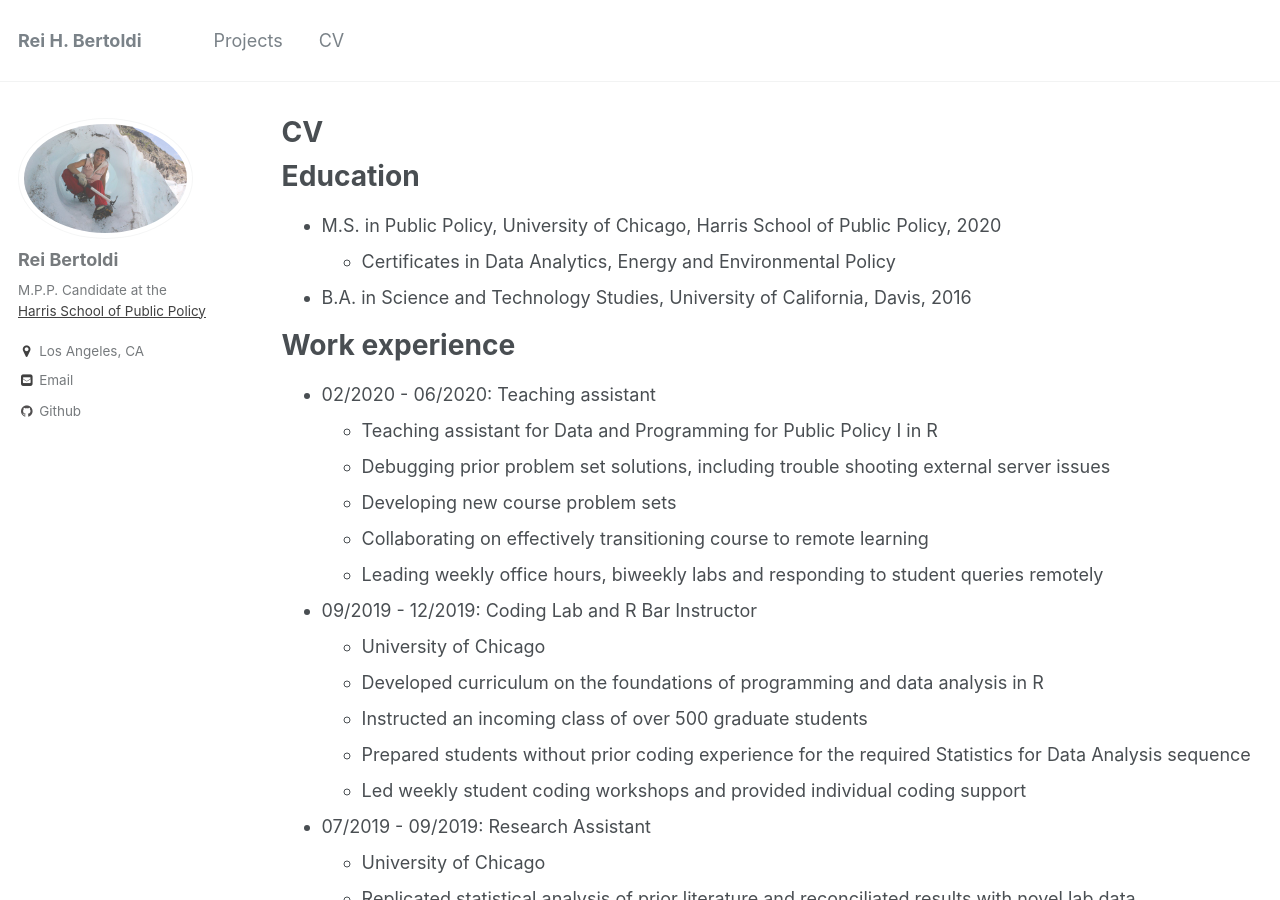
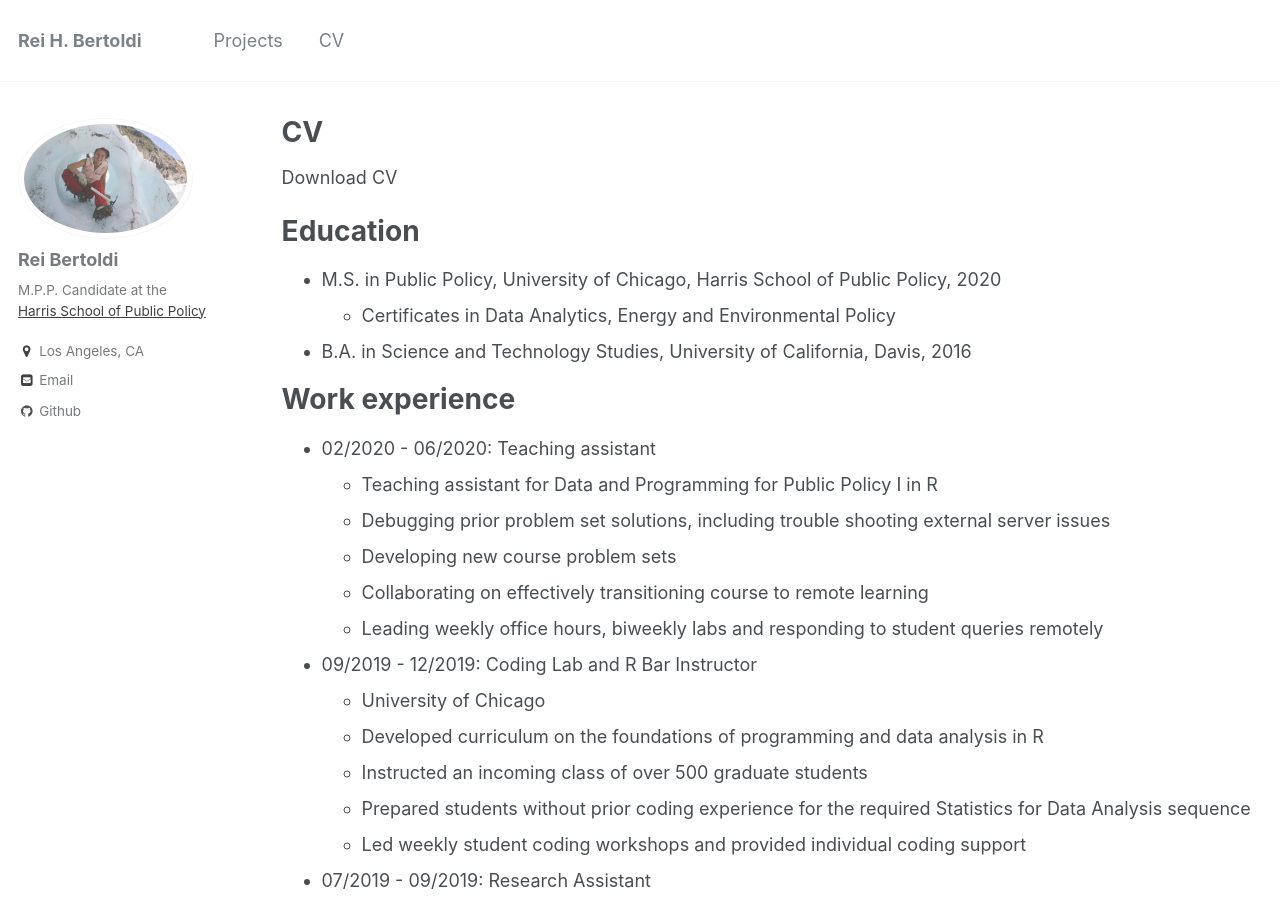
Before and after one commit to rhbertoldi/rhbertoldi.github.io, a Jekyll site: the page built from _pages/cv.md, in a window 1280 px wide and 900 px high. Built offline with Jekyll 4.4.1, drawn with Linux system fonts in a browser that asks for light colours.

Commit message:
adding download cv

```diff
--- a/_pages/cv.md
+++ b/_pages/cv.md
@@ -8,6 +8,8 @@ redirect_from:
 ---
 
 {% include base_path %}
+
+[Download CV](http://rhbertoldi.github.io/files/Resume-2020.pdf)
 
 Education
 ======
```
Also changed, not shown: 1 other file.
